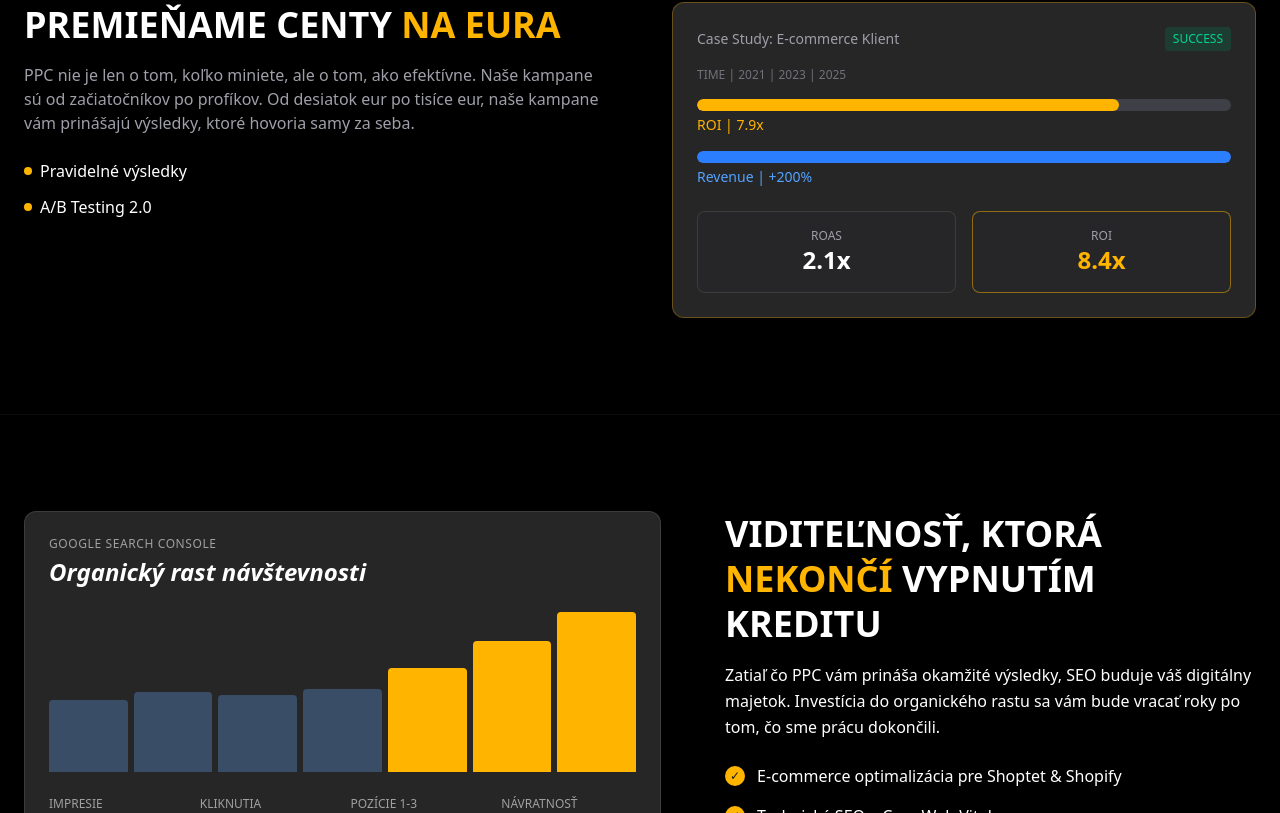
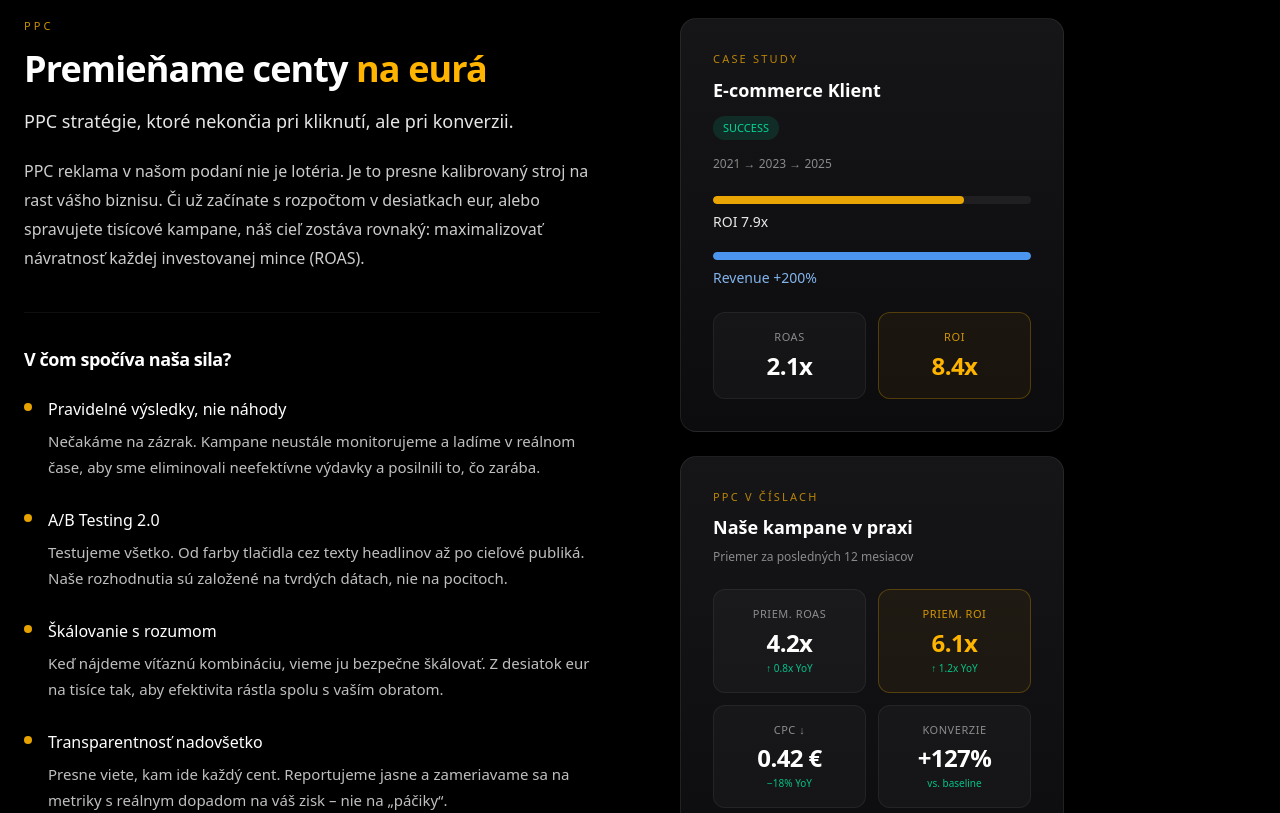
Before and after one commit to martinos133/BeCode-Marketing, a Next.js app: page / in a window 1280 px wide. Shown: the part 1547-2360 px from the top of the page. Built offline with nearby package versions, Linux system fonts and the light colour scheme.

Commit message:
Revise Home section: enhance layout and styling, update content for clarity and engagement, and improve overall readability with new headings and descriptions.

```diff
--- a/src/app/page.tsx
+++ b/src/app/page.tsx
@@ -176,64 +176,173 @@ export default function Home() {
         </div>
       </section>
 
-      {/* Premieňame centy na eurá */}
-      <section className="border-t border-white/5 px-6 py-16 md:py-24">
+      {/* Premieňame centy na eurá – nadčasovo moderné, výborná čitateľnosť */}
+      <section className="border-t border-white/5 px-6 py-20 md:py-28">
         <div className="mx-auto max-w-7xl">
-          <div className="grid gap-12 lg:grid-cols-2 lg:gap-16">
+          <div className="grid gap-14 lg:grid-cols-2 lg:gap-20 lg:items-start">
+            <div className="max-w-2xl">
+              <p className="text-[11px] font-medium uppercase tracking-[0.28em] text-[#ffb400]/80">
+                PPC
+              </p>
+              <h2 className="mt-3 text-3xl font-semibold tracking-tight text-white md:text-4xl md:leading-[1.2]">
+                Premieňame centy <span className="text-[#ffb400]">na eurá</span>
+              </h2>
+              <p className="mt-4 text-base leading-[1.75] text-white/90 md:text-lg">
+                PPC stratégie, ktoré nekončia pri kliknutí, ale pri konverzii.
+              </p>
+              <p className="mt-5 text-[15px] leading-[1.8] text-white/80 md:text-base">
+                PPC reklama v našom podaní nie je lotéria. Je to presne kalibrovaný stroj na rast
+                vášho biznisu. Či už začínate s rozpočtom v desiatkach eur, alebo spravujete
+                tisícové kampane, náš cieľ zostáva rovnaký: maximalizovať návratnosť každej
+                investovanej mince (ROAS).
+              </p>
+              <div className="mt-10 border-t border-white/[0.06] pt-8">
+                <h3 className="text-base font-semibold tracking-tight text-white md:text-lg">
+                  V čom spočíva naša sila?
+                </h3>
+                <ul className="mt-6 space-y-7">
+                  <li className="flex gap-4">
+                    <span className="mt-1.5 h-2 w-2 shrink-0 rounded-full bg-[#ffb400]/90" />
                     <div>
-              <h2 className="text-3xl font-bold leading-tight text-white md:text-4xl">
-                PREMIEŇAME CENTY <span className="text-[#ffb400]">NA EURA</span>
-              </h2>
-              <p className="mt-4 text-zinc-400">
-                PPC nie je len o tom, koľko miniete, ale o tom, ako efektívne. Naše kampane sú od
-                začiatočníkov po profíkov. Od desiatok eur po tisíce eur, naše kampane vám prinášajú
-                výsledky, ktoré hovoria samy za seba.
+                      <p className="font-medium text-white">Pravidelné výsledky, nie náhody</p>
+                      <p className="mt-2 text-[15px] leading-[1.7] text-white/75">
+                        Nečakáme na zázrak. Kampane neustále monitorujeme a ladíme v reálnom čase,
+                        aby sme eliminovali neefektívne výdavky a posilnili to, čo zarába.
                       </p>
-              <ul className="mt-6 space-y-3">
-                <li className="flex items-center gap-2 text-white">
-                  <span className="h-2 w-2 shrink-0 rounded-sm bg-[#ffb400]" /> Pravidelné výsledky
+                    </div>
                   </li>
-                <li className="flex items-center gap-2 text-white">
-                  <span className="h-2 w-2 shrink-0 rounded-sm bg-[#ffb400]" /> A/B Testing 2.0
+                  <li className="flex gap-4">
+                    <span className="mt-1.5 h-2 w-2 shrink-0 rounded-full bg-[#ffb400]/90" />
+                    <div>
+                      <p className="font-medium text-white">A/B Testing 2.0</p>
+                      <p className="mt-2 text-[15px] leading-[1.7] text-white/75">
+                        Testujeme všetko. Od farby tlačidla cez texty headlinov až po cieľové
+                        publiká. Naše rozhodnutia sú založené na tvrdých dátach, nie na pocitoch.
+                      </p>
+                    </div>
+                  </li>
+                  <li className="flex gap-4">
+                    <span className="mt-1.5 h-2 w-2 shrink-0 rounded-full bg-[#ffb400]/90" />
+                    <div>
+                      <p className="font-medium text-white">Škálovanie s rozumom</p>
+                      <p className="mt-2 text-[15px] leading-[1.7] text-white/75">
+                        Keď nájdeme víťaznú kombináciu, vieme ju bezpečne škálovať. Z desiatok eur
+                        na tisíce tak, aby efektivita rástla spolu s vaším obratom.
+                      </p>
+                    </div>
+                  </li>
+                  <li className="flex gap-4">
+                    <span className="mt-1.5 h-2 w-2 shrink-0 rounded-full bg-[#ffb400]/90" />
+                    <div>
+                      <p className="font-medium text-white">Transparentnosť nadovšetko</p>
+                      <p className="mt-2 text-[15px] leading-[1.7] text-white/75">
+                        Presne viete, kam ide každý cent. Reportujeme jasne a zameriavame sa na
+                        metriky s reálnym dopadom na váš zisk – nie na „páčiky“.
+                      </p>
+                    </div>
                   </li>
                 </ul>
               </div>
-            <div className="rounded-xl border border-[#ffb400]/30 bg-[#262626] p-6">
-              <div className="flex items-center justify-between">
-                <span className="text-sm text-zinc-400">Case Study: E-commerce Klient</span>
-                <span className="rounded bg-emerald-600/20 px-2 py-1 text-xs font-medium text-emerald-400">
+              <blockquote className="mt-10 border-l-2 border-[#ffb400]/70 pl-6 text-[15px] leading-[1.75] italic text-white/85 md:text-base">
+                „Vaša reklama by nemala byť nákladom, ale vašou najlepšou investíciou.“ S BeCode
+                získate partnera, ktorý stráži váš rozpočet, akoby bol jeho vlastný.
+              </blockquote>
+            </div>
+            <div className="flex w-full max-w-md flex-col gap-6 shrink-0 self-start lg:max-w-sm">
+              {/* Case Study */}
+              <div className="rounded-2xl border border-white/[0.08] bg-gradient-to-b from-zinc-900/90 to-zinc-900/50 p-7 shadow-xl lg:p-8">
+                <p className="text-[11px] font-medium uppercase tracking-[0.2em] text-[#ffb400]/70">
+                  Case Study
+                </p>
+                <h3 className="mt-2 text-lg font-semibold text-white">
+                  E-commerce Klient
+                </h3>
+                <span className="mt-3 inline-block rounded-full bg-emerald-500/15 px-2.5 py-1 text-[11px] font-medium text-emerald-400">
                   SUCCESS
                 </span>
-              </div>
-              <p className="mt-4 text-xs text-zinc-500">TIME | 2021 | 2023 | 2025</p>
-              <div className="mt-4 space-y-4">
+                <p className="mt-4 text-xs text-white/50">2021 → 2023 → 2025</p>
+                <div className="mt-6 space-y-5">
                   <div>
-                  <div className="h-3 w-full overflow-hidden rounded-full bg-zinc-700">
+                    <div className="h-2 w-full overflow-hidden rounded-full bg-white/[0.06]">
                       <div
-                      className="h-full rounded-full bg-[#ffb400]"
+                        className="h-full rounded-full bg-[#ffb400]/90"
                         style={{ width: "79%" }}
                       />
                     </div>
-                  <p className="mt-1 text-sm text-[#ffb400]">ROI | 7.9x</p>
+                    <p className="mt-2 text-sm font-medium text-white/90">ROI 7.9x</p>
                   </div>
                   <div>
-                  <div className="h-3 w-full overflow-hidden rounded-full bg-zinc-700">
+                    <div className="h-2 w-full overflow-hidden rounded-full bg-white/[0.06]">
                       <div
-                      className="h-full rounded-full bg-blue-500"
+                        className="h-full rounded-full bg-blue-400/90"
                         style={{ width: "100%" }}
                       />
                     </div>
-                  <p className="mt-1 text-sm text-blue-400">Revenue | +200%</p>
+                    <p className="mt-2 text-sm font-medium text-blue-300/90">Revenue +200%</p>
                   </div>
                 </div>
-              <div className="mt-6 flex gap-4">
-                <div className="flex-1 rounded-lg border border-white/10 bg-zinc-800/50 p-4 text-center">
-                  <p className="text-xs text-zinc-400">ROAS</p>
-                  <p className="text-2xl font-bold text-white">2.1x</p>
+                <div className="mt-6 flex gap-3">
+                  <div className="min-w-0 flex-1 rounded-xl border border-white/[0.06] bg-white/[0.03] py-4 text-center">
+                    <p className="text-[11px] font-medium uppercase tracking-wider text-white/50">
+                      ROAS
+                    </p>
+                    <p className="mt-1 text-2xl font-semibold tracking-tight text-white">2.1x</p>
                   </div>
-                <div className="flex-1 rounded-lg border border-[#ffb400]/50 bg-zinc-800/50 p-4 text-center">
-                  <p className="text-xs text-zinc-400">ROI</p>
-                  <p className="text-2xl font-bold text-[#ffb400]">8.4x</p>
+                  <div className="min-w-0 flex-1 rounded-xl border border-[#ffb400]/25 bg-[#ffb400]/5 py-4 text-center">
+                    <p className="text-[11px] font-medium uppercase tracking-wider text-[#ffb400]/80">
+                      ROI
+                    </p>
+                    <p className="mt-1 text-2xl font-semibold tracking-tight text-[#ffb400]">
+                      8.4x
+                    </p>
+                  </div>
+                </div>
+              </div>
+
+              {/* PPC v číslach – prehľad metrík */}
+              <div className="rounded-2xl border border-white/[0.08] bg-gradient-to-b from-zinc-900/90 to-zinc-900/50 p-7 shadow-xl lg:p-8">
+                <p className="text-[11px] font-medium uppercase tracking-[0.2em] text-[#ffb400]/70">
+                  PPC v číslach
+                </p>
+                <h3 className="mt-2 text-lg font-semibold text-white">
+                  Naše kampane v praxi
+                </h3>
+                <p className="mt-2 text-xs text-white/50">Priemer za posledných 12 mesiacov</p>
+                <div className="mt-6 grid grid-cols-2 gap-3">
+                  <div className="rounded-xl border border-white/[0.06] bg-white/[0.03] px-4 py-4 text-center">
+                    <p className="text-[11px] font-medium uppercase tracking-wider text-white/50">
+                      Priem. ROAS
+                    </p>
+                    <p className="mt-1 text-2xl font-semibold tracking-tight text-white">4.2x</p>
+                    <p className="mt-0.5 text-[10px] text-emerald-400/90">↑ 0.8x YoY</p>
+                  </div>
+                  <div className="rounded-xl border border-[#ffb400]/25 bg-[#ffb400]/5 px-4 py-4 text-center">
+                    <p className="text-[11px] font-medium uppercase tracking-wider text-[#ffb400]/80">
+                      Priem. ROI
+                    </p>
+                    <p className="mt-1 text-2xl font-semibold tracking-tight text-[#ffb400]">
+                      6.1x
+                    </p>
+                    <p className="mt-0.5 text-[10px] text-emerald-400/90">↑ 1.2x YoY</p>
+                  </div>
+                  <div className="rounded-xl border border-white/[0.06] bg-white/[0.03] px-4 py-4 text-center">
+                    <p className="text-[11px] font-medium uppercase tracking-wider text-white/50">
+                      CPC ↓
+                    </p>
+                    <p className="mt-1 text-2xl font-semibold tracking-tight text-white">0.42 €</p>
+                    <p className="mt-0.5 text-[10px] text-emerald-400/90">−18% YoY</p>
+                  </div>
+                  <div className="rounded-xl border border-white/[0.06] bg-white/[0.03] px-4 py-4 text-center">
+                    <p className="text-[11px] font-medium uppercase tracking-wider text-white/50">
+                      Konverzie
+                    </p>
+                    <p className="mt-1 text-2xl font-semibold tracking-tight text-white">+127%</p>
+                    <p className="mt-0.5 text-[10px] text-emerald-400/90">vs. baseline</p>
+                  </div>
+                </div>
+                <div className="mt-5 flex items-center justify-between rounded-lg border border-white/[0.06] bg-white/[0.02] px-4 py-3">
+                  <span className="text-xs text-white/60">A/B testov za mesiac</span>
+                  <span className="text-lg font-semibold text-white">24+</span>
                 </div>
               </div>
             </div>
```
Lines whose indentation alone changed are shown as unchanged.
